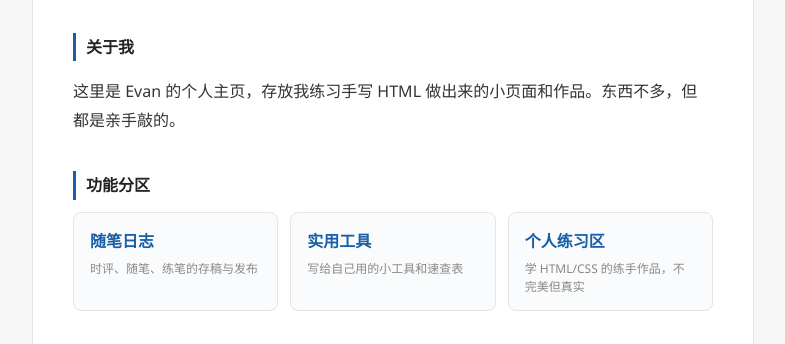
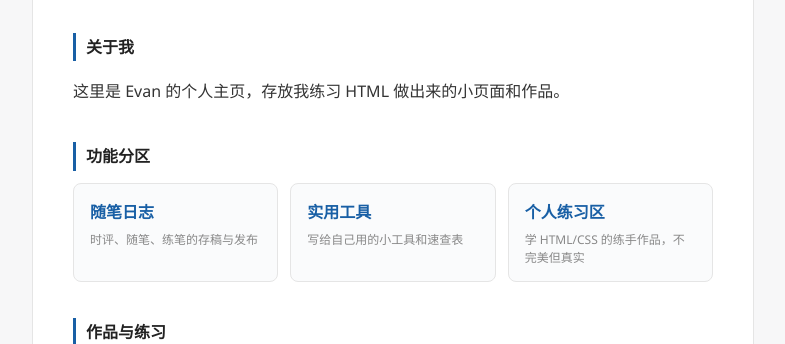
Before and after one commit to EvanNightweaver/my-site, a plain HTML site: page index.html in a window 1280 px wide. Shown: the part 386-730 px from the top of the page, without its empty margins (247-1032 px from the left). Drawn offline with Linux system fonts and the light colour scheme.

Commit message:
Update personal homepage introduction text
Removed the phrase about the quantity of work in the introduction.

```diff
--- a/index.html
+++ b/index.html
@@ -98,7 +98,7 @@
     <!-- 板块一：自我介绍 -->
     <section>
       <h2>关于我</h2>
-      <p>这里是 Evan 的个人主页，存放我练习手写 HTML 做出来的小页面和作品。东西不多，但都是亲手敲的。</p>
+      <p>这里是 Evan 的个人主页，存放我练习 HTML 做出来的小页面和作品。</p>
     </section>
 
     <!-- 板块二：功能分区。三张卡片各跳一个分区，每个分区是一个独立的 html -->
```
